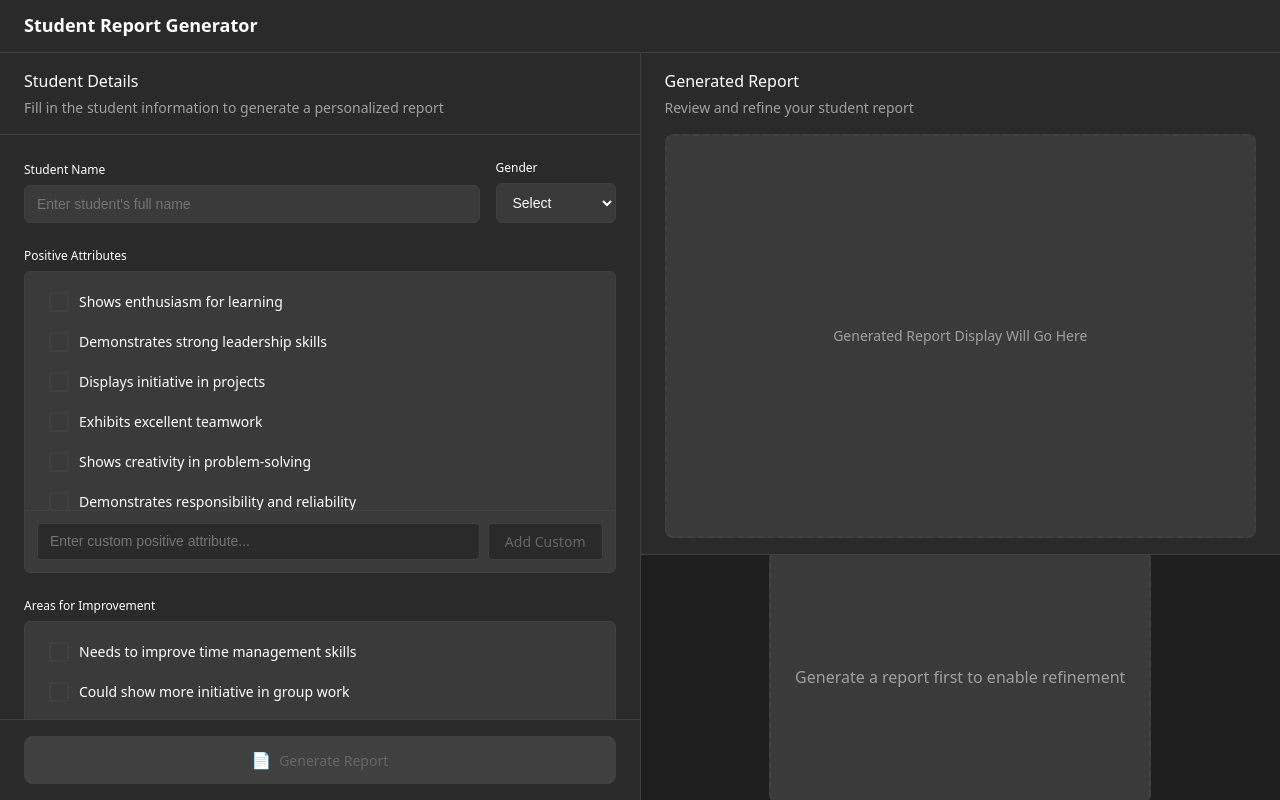
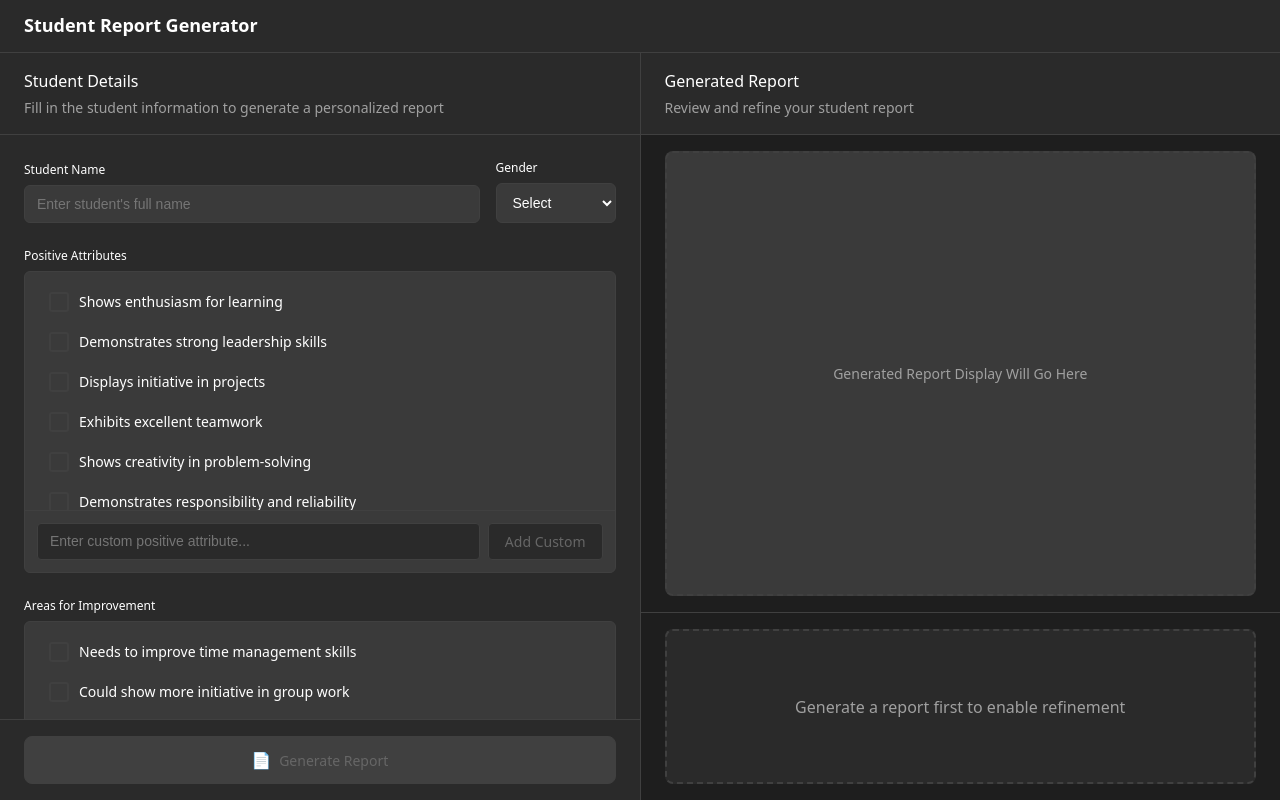
Before and after one commit to keithchewzk/report-scribe, a React (Vite) app in the folder frontend/: page / in a window 1280 px wide. Built offline with nearby package versions, Linux system fonts and the light colour scheme.

Commit message:
generated report takes 75% of height and refine report section takes up 25%

```diff
--- a/frontend/src/components/ReportPanel/Refinement.tsx
+++ b/frontend/src/components/ReportPanel/Refinement.tsx
@@ -24,46 +24,35 @@ const Refinement: React.FC<RefinementProps> = ({ reportData, onRefineReport, loa
     }
   }
 
-  // Show placeholder when no report exists
-  if (!reportData || !reportData.success) {
   return (
     <div style={{
+      flex: '0 0 25%',
+      display: 'flex',
+      flexDirection: 'column',
+      backgroundColor: '#1e1e1e',
+      borderTop: '1px solid #404040'
+    }}>
+      {/* Show disabled state when no report exists */}
+      {!reportData || !reportData.success ? (
+        <div style={{
           flex: 1,
-        overflowY: 'auto',
-        padding: '24px',
           display: 'flex',
           alignItems: 'center',
           justifyContent: 'center',
-        backgroundColor: '#1e1e1e'
-      }}>
-        <div style={{
-          height: '200px',
-          backgroundColor: '#3a3a3a',
+          backgroundColor: '#2a2a2a',
+          margin: '16px 24px',
           border: '2px dashed #404040',
           borderRadius: '8px',
-          display: 'flex',
-          alignItems: 'center',
-          justifyContent: 'center',
           fontSize: '16px',
           color: '#a0a0a0',
-          textAlign: 'center',
-          padding: '24px'
+          textAlign: 'center'
         }}>
           Generate a report first to enable refinement
         </div>
-      </div>
-    )
-  }
-
-  return (
-    <div style={{
-      flex: 1,
-      overflowY: 'auto',
-      padding: '24px',
-      backgroundColor: '#1e1e1e'
-    }}>
+      ) : (
+        <div style={{ padding: '16px 24px', flex: 1, display: 'flex', flexDirection: 'column' }}>
           {/* Header */}
-      <div style={{ marginBottom: '16px' }}>
+          <div style={{ marginBottom: '16px', flexShrink: 0 }}>
             <h3 style={{
               margin: 0,
               fontSize: '16px',
@@ -82,7 +71,7 @@ const Refinement: React.FC<RefinementProps> = ({ reportData, onRefineReport, loa
           </div>
 
           {/* Refinement Input */}
-      <div style={{ marginBottom: '16px' }}>
+          <div style={{ marginBottom: '16px', flex: 1, display: 'flex', flexDirection: 'column' }}>
             <textarea
               value={refinementInput}
               onChange={(e) => setRefinementInput(e.target.value)}
@@ -90,7 +79,8 @@ const Refinement: React.FC<RefinementProps> = ({ reportData, onRefineReport, loa
               disabled={loading}
               style={{
                 width: '100%',
-            height: '80px',
+                flex: 1,
+                minHeight: '80px',
                 padding: '12px',
                 backgroundColor: loading ? '#2a2a2a' : '#3a3a3a',
                 border: '1px solid #404040',
@@ -98,7 +88,7 @@ const Refinement: React.FC<RefinementProps> = ({ reportData, onRefineReport, loa
                 color: loading ? '#666666' : '#ffffff',
                 fontSize: '14px',
                 outline: 'none',
-            resize: 'vertical',
+                resize: 'none',
                 fontFamily: 'inherit',
                 lineHeight: '1.5',
                 boxSizing: 'border-box'
@@ -115,6 +105,7 @@ const Refinement: React.FC<RefinementProps> = ({ reportData, onRefineReport, loa
           </div>
 
           {/* Refine Button */}
+          <div style={{ flexShrink: 0 }}>
             <button
               onClick={handleRefineReport}
               disabled={loading || !refinementInput.trim()}
@@ -180,6 +171,9 @@ const Refinement: React.FC<RefinementProps> = ({ reportData, onRefineReport, loa
                 {error}
               </div>
             )}
+          </div>
+        </div>
+      )}
 
       {/* CSS Animation */}
       <style>{`
--- a/frontend/src/components/ReportPanel/Report.tsx
+++ b/frontend/src/components/ReportPanel/Report.tsx
@@ -3,6 +3,14 @@ import { ReportDisplayProps } from '../../types'
 
 const Report: React.FC<ReportDisplayProps> = ({ reportData }) => {
   return (
+    <div style={{
+      flex: '1 1 75%',
+      display: 'flex',
+      flexDirection: 'column',
+      backgroundColor: '#1e1e1e',
+      minHeight: 0
+    }}>
+      {/* Header */}
       <div style={{
         padding: '16px 24px',
         borderBottom: '1px solid #404040',
@@ -15,11 +23,12 @@ const Report: React.FC<ReportDisplayProps> = ({ reportData }) => {
         <p style={{ margin: '4px 0 0 0', fontSize: '14px', color: '#a0a0a0' }}>
           Review and refine your student report
         </p>
+      </div>
 
       {/* Report Display Content */}
       <div style={{
-        marginTop: '16px',
-        height: '400px',
+        flex: 1,
+        margin: '16px 24px',
         backgroundColor: '#3a3a3a',
         border: reportData ? '1px solid #404040' : '2px dashed #404040',
         borderRadius: '8px',
```
Lines whose indentation alone changed are shown as unchanged.
